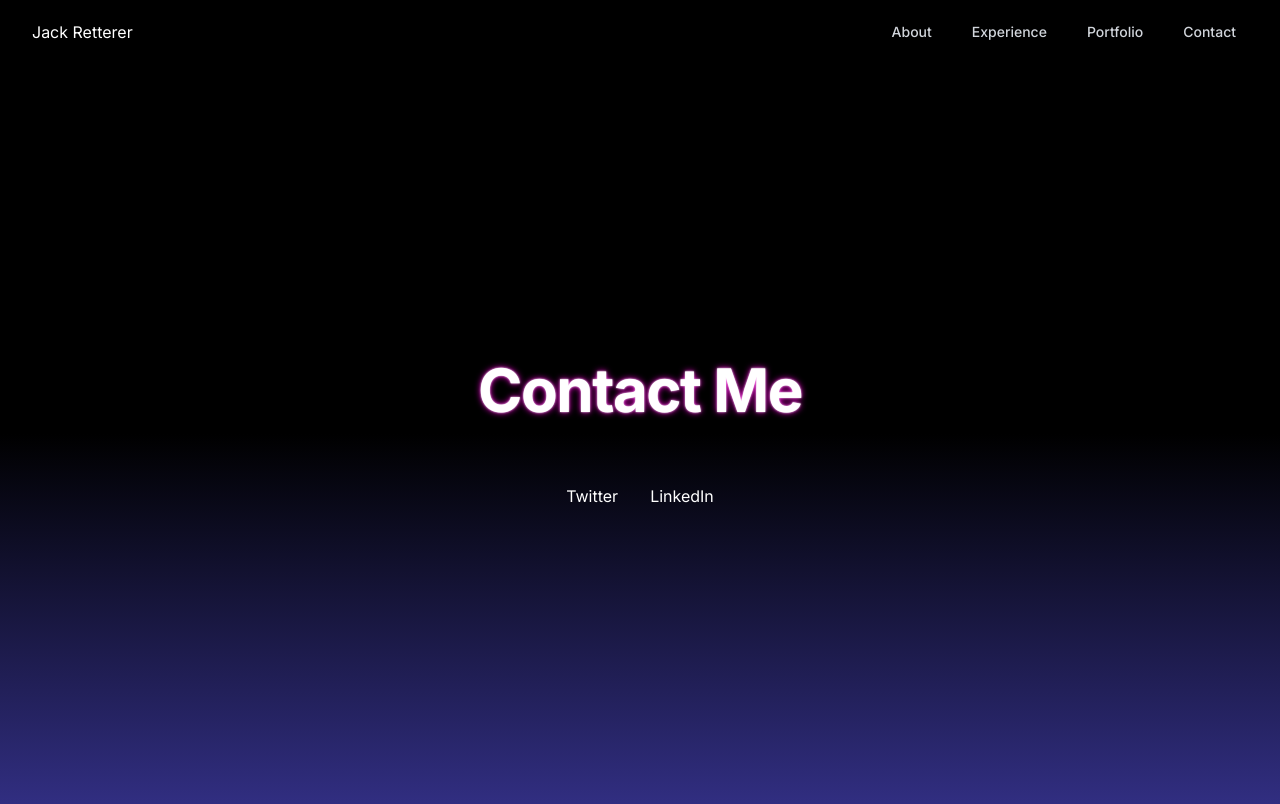
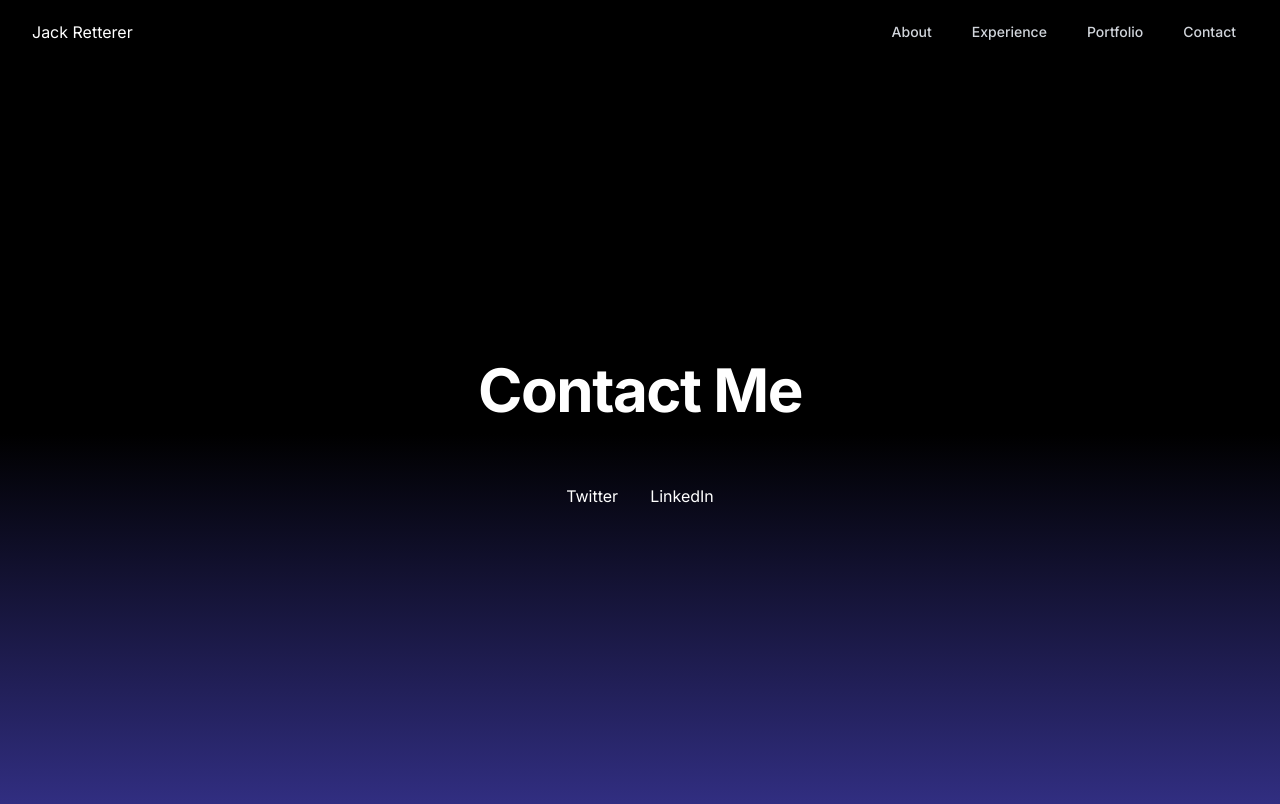
Before and after one commit to jackretterer/portfolio-next, a Next.js app: page /contact in a window 1280 px wide. Built offline with nearby package versions, Linux system fonts and the light colour scheme.

Commit message:
Removed highlights from contact page text

```diff
--- a/app/(pages)/contact/page.tsx
+++ b/app/(pages)/contact/page.tsx
@@ -8,7 +8,7 @@ const ContactPage: FC = () => {
         <div className="h-[92.5vh] bg-gradient-to-b from-black via-black to-indigo-900 text-white flex flex-col relative overflow-hidden">
             <div className="flex-grow flex items-center justify-center py-20 px-4 sm:px-6 lg:px-8 z-10">
                 <div className="max-w-4xl w-full space-y-16 text-center">
-                    <h1 className="text-6xl font-bold tracking-tight space-font">
+                    <h1 className="text-6xl font-bold tracking-tight">
                         Contact Me
                     </h1>
                     <div className="flex justify-center space-x-8">
@@ -24,9 +24,6 @@ const ContactPage: FC = () => {
                 </div>
             </div>
             <style jsx>{`
-                .space-font {
-                    text-shadow: 0 0 2px #fff, 0 0 6px #ff00de;
-                }
                 .planet-link {
                     display: inline-block;
                     width: 120px;
```
